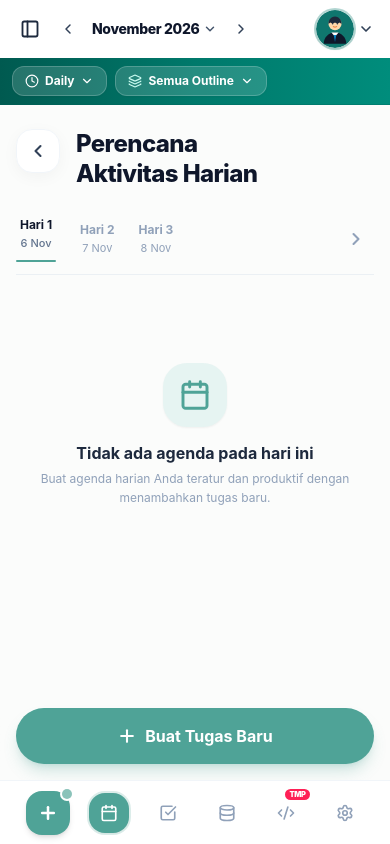
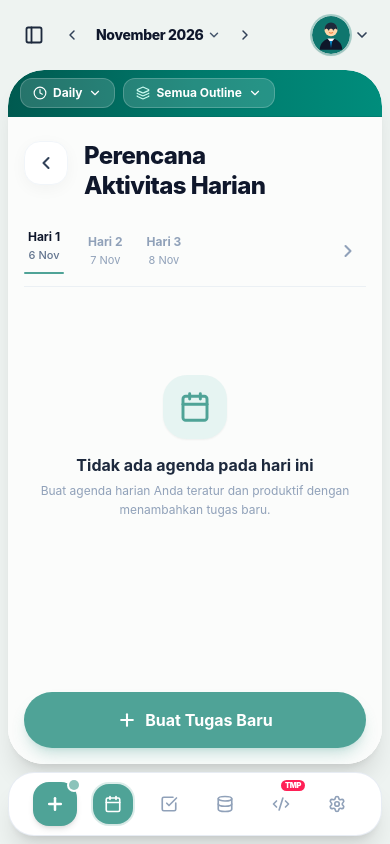
Before and after one commit to wirawrtm/Dailytrac, a React (Vite) app: page / in a window 390 px wide. Built offline with nearby package versions, Linux system fonts and the light colour scheme; no server answers.

Commit message:
style: update mobile and desktop UI layout
Refined spacing, padding, and corner radius across the main app shell, navigation rail, and content views to improve the mobile and desktop user interface consistency.

```diff
--- a/src/App.tsx
+++ b/src/App.tsx
@@ -608,7 +608,7 @@ export default function App() {
     <div className={`h-full max-h-full w-full font-sans transition-colors duration-200 overflow-hidden flex flex-col md:flex-row items-stretch select-none ${
       isFullscreen
         ? 'bg-white p-0 gap-0'
-        : 'bg-white p-0 gap-0 md:bg-[#eef3f1] md:py-4 md:pr-4 md:pl-0 lg:py-5 lg:pr-5 lg:pl-0 md:gap-3.5'
+        : 'bg-[#eef3f1] p-2 sm:p-3 md:py-4 md:pr-4 md:pl-0 lg:py-5 lg:pr-5 lg:pl-0 gap-2 sm:gap-3 md:gap-3.5'
     }`}>
       {/* Toast Alert */}
       {toastMessage && (
@@ -617,7 +617,7 @@ export default function App() {
         </div>
       )}
 
-      {/* Navigation Rail (Fullscreen edge-to-edge Bottom Bar on Mobile, Left Rail on Desktop) */}
+      {/* Navigation Rail (Bottom on Mobile with all sides rounded, Left on Desktop) */}
       <NavigationRail
         isFullscreen={isFullscreen}
         currentView={viewMode}
@@ -627,8 +627,8 @@ export default function App() {
       />
 
       {/* Content Area Wrapper: Order 1 on Mobile (Top), Order 2 on Desktop (Right) */}
-      <div className="order-1 md:order-2 flex-1 flex flex-col min-w-0 min-h-0 md:h-full gap-0">
-        {/* Mobile Top Bar (Fullscreen edge-to-edge top bar) */}
+      <div className="order-1 md:order-2 flex-1 flex flex-col min-w-0 min-h-0 md:h-full gap-1.5 md:gap-0">
+        {/* Mobile Top Bar (Outside the green header & white card, transparent background) */}
         <MobileTopBar
           user={user}
           isProfileMenuOpen={isProfileMenuOpen}
@@ -645,11 +645,11 @@ export default function App() {
           onOpenCreateModal={() => handleOpenCreateModal()}
         />
 
-        {/* Main Container (Fullscreen edge-to-edge on mobile, rounded card on desktop when not fullscreen) */}
+        {/* Main Rounded Card Container (Extra rounded on mobile, classic rounded on desktop) */}
         <div className={`flex-1 flex flex-col min-w-0 min-h-0 bg-white overflow-hidden transition-all duration-200 transform-gpu ${
           isFullscreen
             ? 'md:h-full rounded-none border-none'
-            : 'md:h-full rounded-none md:rounded-[28px] shadow-none md:shadow-xl border-none md:border md:border-slate-200/80'
+            : 'md:h-full rounded-[36px] md:rounded-[28px] shadow-xl border-none md:border md:border-slate-200/80'
         }`}>
           {/* Top Header (On Mobile: View and Outline dropdowns inside green bar; On Desktop: full header) */}
           <TopHeader
--- a/src/components/NavigationRail.tsx
+++ b/src/components/NavigationRail.tsx
@@ -28,7 +28,7 @@ export const NavigationRail: React.FC<NavigationRailProps> = ({
     <aside className={`order-2 md:order-1 w-full h-16 md:w-[74px] md:h-full shrink-0 bg-white flex flex-row md:flex-col items-center px-4 py-2 md:px-0 md:py-6 justify-around md:justify-between select-none transition-all duration-200 z-20 ${
       isFullscreen
         ? 'border-t md:border-t-0 md:border-r border-slate-100 rounded-none'
-        : 'border-t border-slate-100 rounded-none shadow-none md:border md:border-y md:border-r md:border-l-0 md:border-slate-200/80 md:rounded-l-none md:rounded-r-[34px] md:shadow-xl'
+        : 'border md:border-y md:border-r md:border-l-0 border-slate-200/80 rounded-[26px] md:rounded-l-none md:rounded-r-[34px] shadow-xl'
     }`}>
       {/* Create New Task Action Button */}
       <div className="contents md:flex md:flex-col items-center md:gap-5">
--- a/src/components/TopHeader.tsx
+++ b/src/components/TopHeader.tsx
@@ -66,7 +66,7 @@ export const MobileTopBar: React.FC<TopHeaderProps> = ({
   };
 
   return (
-    <div className="md:hidden flex items-center justify-between px-3 py-1.5 bg-white text-slate-900 select-none shrink-0 relative z-30">
+    <div className="md:hidden flex items-center justify-between px-2 pt-1 pb-1.5 bg-transparent text-slate-900 select-none shrink-0 relative z-30">
       {/* Left: Sidebar Toggle + Month Navigator (Month click opens calendar picker) */}
       <div className="flex items-center gap-1.5 shrink-0">
         <button
@@ -255,7 +255,7 @@ export const TopHeader: React.FC<TopHeaderProps> = ({
 
   return (
     <header className={`py-2 md:py-2.5 px-3 sm:px-4 md:px-5 border-b border-teal-800/30 flex flex-wrap md:flex-nowrap items-center justify-between gap-y-2 gap-x-2 sm:gap-3 bg-gradient-to-r from-[#005a50] via-[#00796b] to-[#008d7c] text-white select-none shrink-0 relative z-20 transform-gpu ${
-      isFullscreen ? 'rounded-none' : 'rounded-none md:rounded-t-[28px]'
+      isFullscreen ? 'rounded-none' : 'rounded-t-[36px] md:rounded-t-[28px]'
     }`}>
       {/* Zone 1 (Desktop only — on Mobile rendered outside via MobileTopBar): Sidebar Toggle + Month Navigator */}
       <div className="hidden md:flex order-1 items-center gap-1.5 sm:gap-2 shrink-0">
--- a/src/components/WeeklyScheduleView.tsx
+++ b/src/components/WeeklyScheduleView.tsx
@@ -222,12 +222,12 @@ export const WeeklyScheduleView: React.FC<WeeklyScheduleViewProps> = ({
 
       {/* 3. MAIN CONTENT: FOKUS MENAMPILKAN WEEKLY YANG DIPILIH */}
       {weeklyMode === 'month_weeks' && focusedWeekNumber !== 'all' && focusedWeek && (
-        <div className="flex-1 flex flex-col min-w-0 min-h-0 overflow-hidden bg-[#f5f7f6] p-0">
+        <div className="flex-1 flex flex-col min-w-0 min-h-0 overflow-hidden bg-slate-50/30 p-2.5 sm:p-3 md:p-3.5">
           {/* Mobile (< md): Vertical scrollable list of all 7 days (shrink-0 per day so nothing is clipped).
               Desktop dengan Sidebar tertutup (!isSidebarOpen): Compact 7 kolom penuh tanpa scroll.
               Desktop dengan Sidebar terbuka (isSidebarOpen): Scrollable horizontal agar tidak tumpang tindih. */}
           <div
-            className={`flex-1 min-w-0 min-h-0 bg-[#f5f7f6] rounded-none border-none flex flex-col ${
+            className={`flex-1 min-w-0 min-h-0 bg-[#f5f7f6] rounded-3xl md:rounded-[36px] border-none md:border md:border-slate-200/80 shadow-2xs flex flex-col ${
               isSidebarOpen
                 ? 'overflow-y-auto md:overflow-x-auto md:overflow-y-hidden'
                 : 'overflow-y-auto md:overflow-hidden'
```
